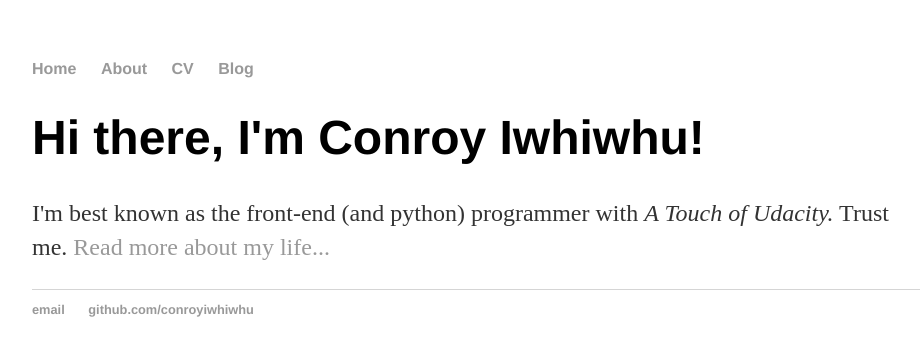
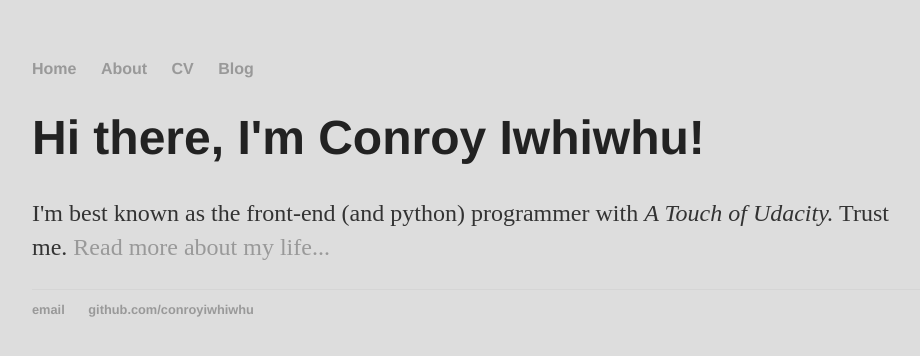
Before and after one commit to conroyiwhiwhu/conroyiwhiwhu.github.io, a Jekyll site: the page built from index.html, in a window 1280 px wide. Shown: the top 356 px of the page, without its empty margins (160-1080 px from the left). Built offline with Jekyll 4.4.1, drawn with Linux system fonts in a browser that asks for light colours.

Commit message:
Update main.css

```diff
--- a/css/main.css
+++ b/css/main.css
@@ -1,6 +1,11 @@
+@viewport {
+  width: device-width;
+}
 body {
     margin: 60px auto;
     width: 70%;
+    background:#ddd;
+    color:#222;
 }
 nav ul, footer ul {
     font-family:'Helvetica', 'Arial', 'Sans-Serif';
```
